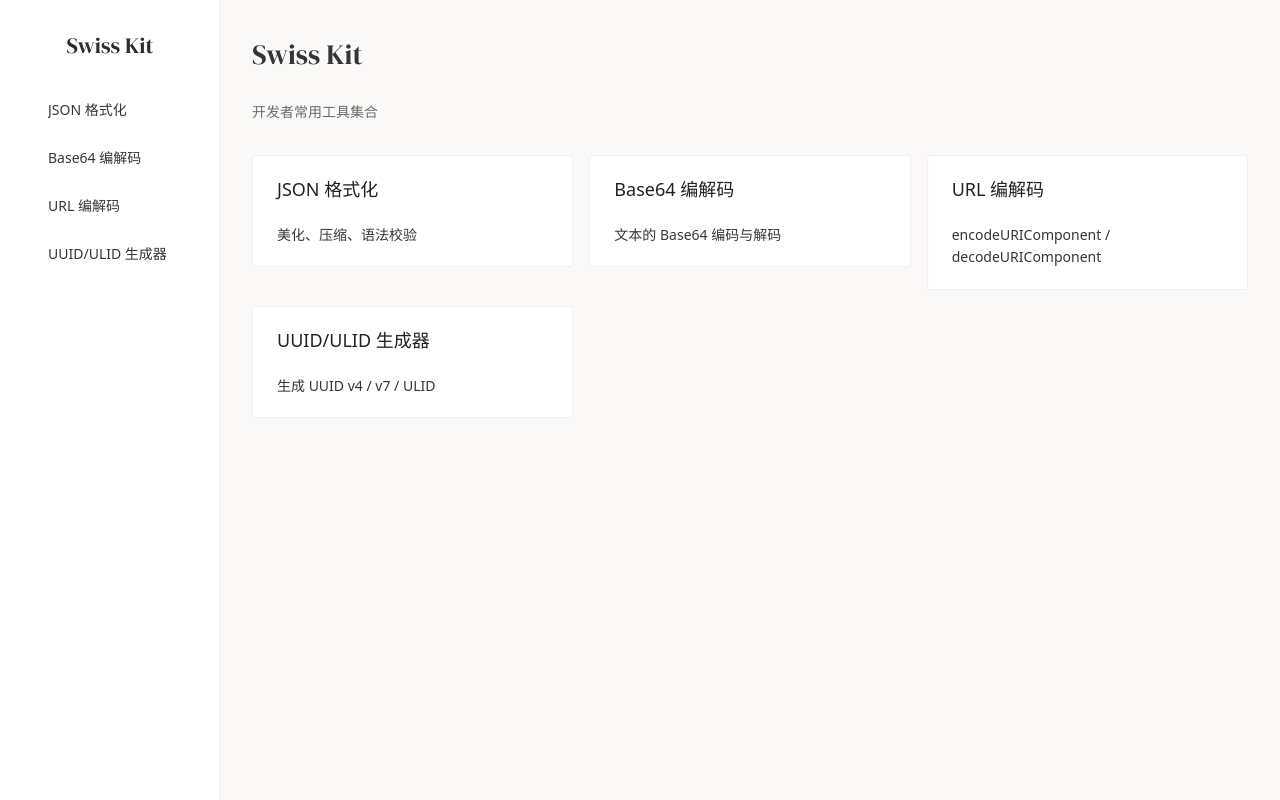
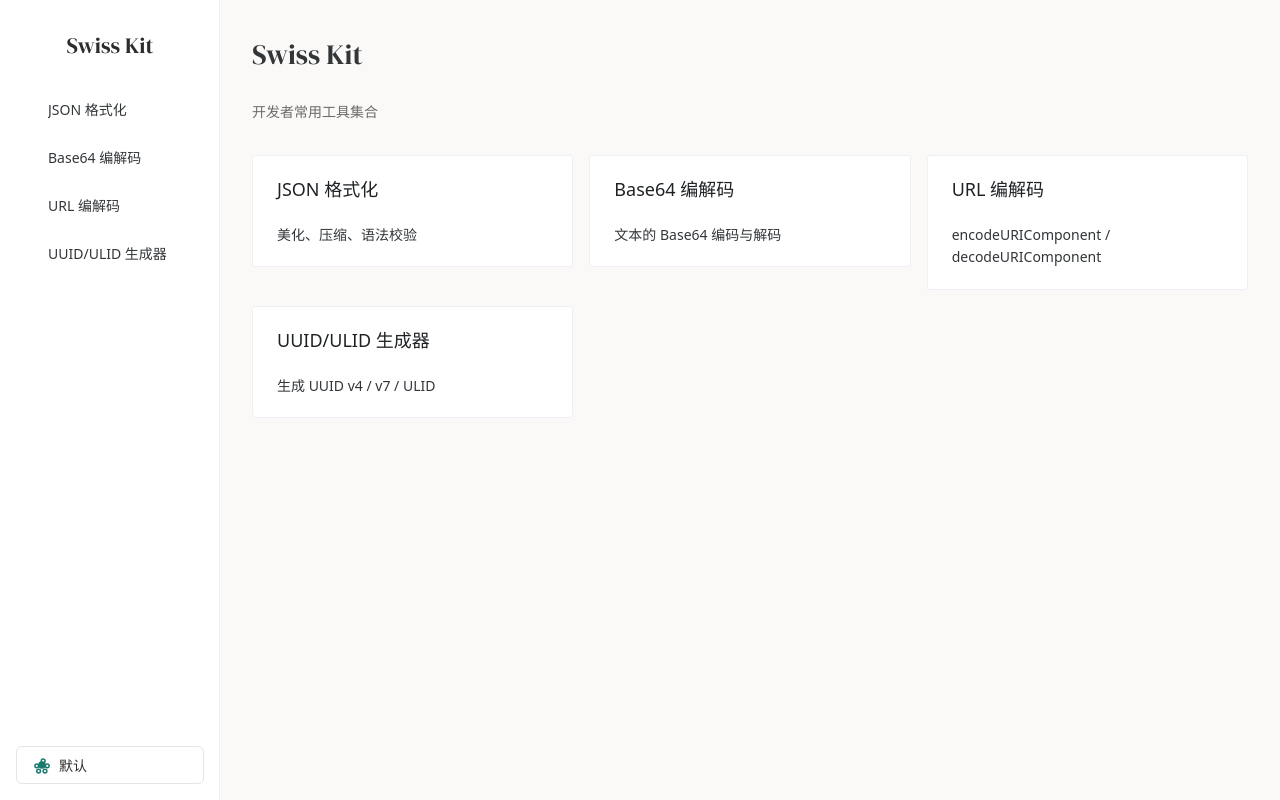
Before and after one commit to Vamdawn/swiss-kit, a Vue app: page / in a window 1280 px wide. Built offline with nearby package versions, Linux system fonts and the light colour scheme.

Commit message:
feat: add ThemeSwitcher to sidebar bottom in Layout
Use flexbox to position the menu and theme switcher, with the menu
taking available space and ThemeSwitcher fixed at the bottom.

```diff
--- a/src/app/components/Layout.vue
+++ b/src/app/components/Layout.vue
@@ -3,6 +3,7 @@ import { NLayout, NLayoutSider, NMenu, NLayoutContent } from 'naive-ui'
 import { computed } from 'vue'
 import { useRouter, useRoute } from 'vue-router'
 import { routes } from '@/router'
+import ThemeSwitcher from '@/components/ThemeSwitcher.vue'
 
 const router = useRouter()
 const route = useRoute()
@@ -25,9 +26,19 @@ function handleMenuUpdate(key: string) {
 
 <template>
   <NLayout has-sider style="height: 100vh">
-    <NLayoutSider bordered :width="220" content-style="padding: 16px;">
+    <NLayoutSider
+      bordered
+      :width="220"
+      content-style="padding: 16px; display: flex; flex-direction: column;"
+    >
       <div class="sidebar-brand">Swiss Kit</div>
-      <NMenu :options="menuOptions" :value="activeKey" @update:value="handleMenuUpdate" />
+      <NMenu
+        :options="menuOptions"
+        :value="activeKey"
+        style="flex: 1"
+        @update:value="handleMenuUpdate"
+      />
+      <ThemeSwitcher />
     </NLayoutSider>
     <NLayoutContent content-style="padding: 32px; background: var(--color-bg);">
       <RouterView />
```
